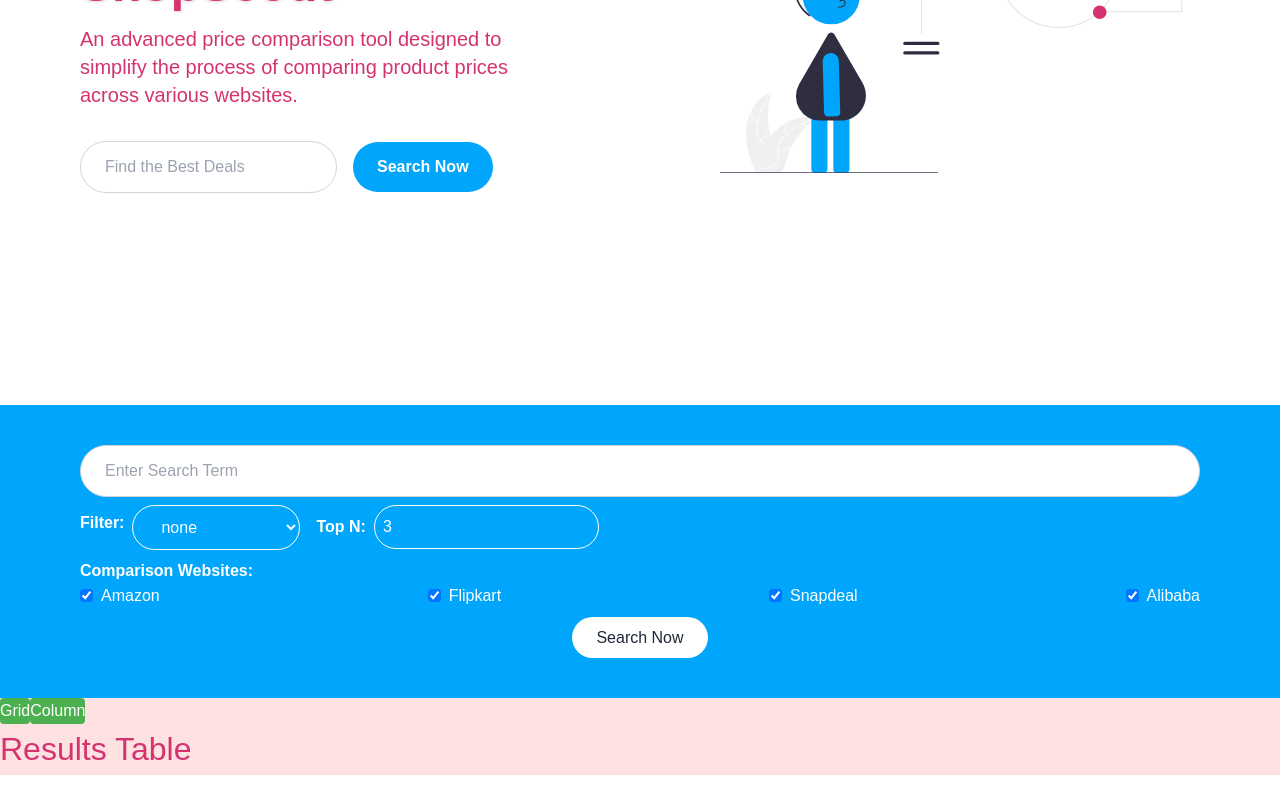
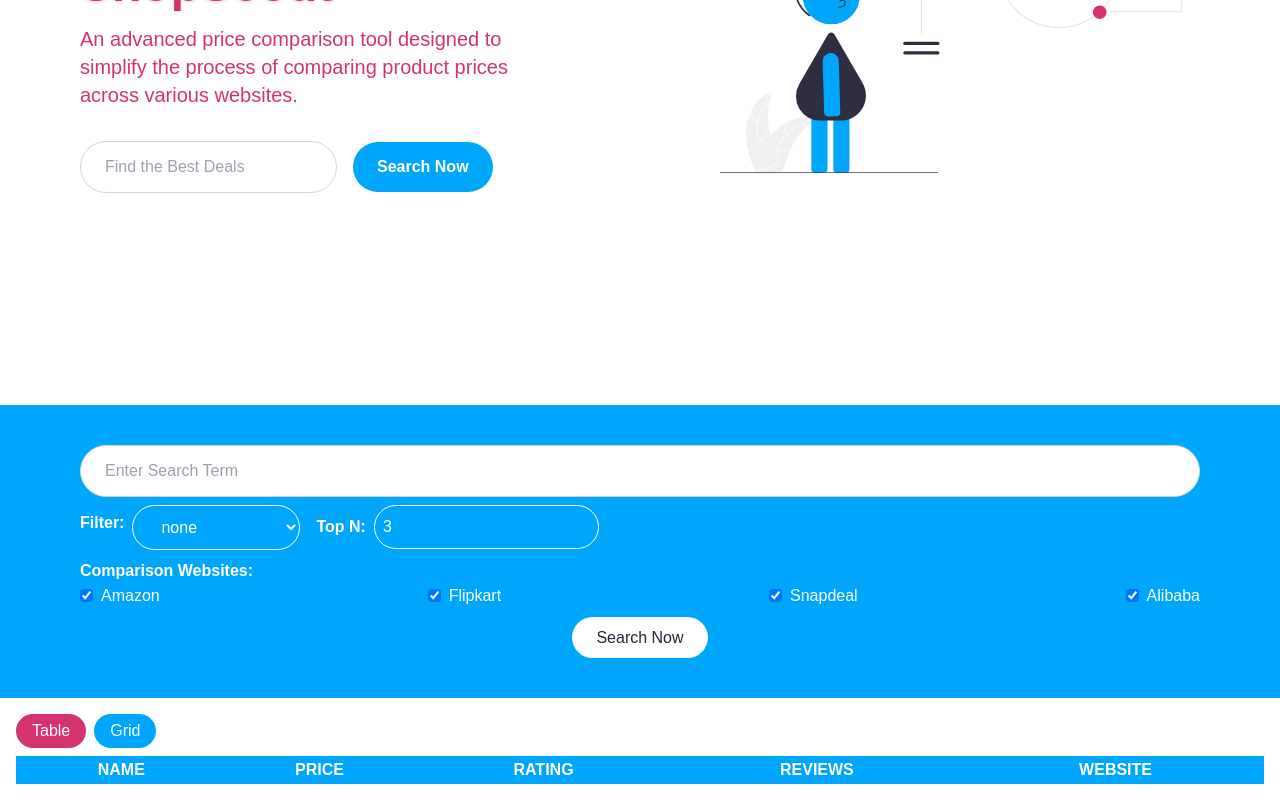
Before and after one commit to salma2vec/Shop_Scout, a React (Create React App) app in the folder client/: page / in a window 1280 px wide. Shown: the part 485-1285 px from the top of the page. Before the commit the page ends 1260 px from the top, so only its background shows below. Built offline with nearby package versions, Linux system fonts and the light colour scheme.

Commit message:
feat: implement basic table and grid view for product results

```diff
--- a/client/src/components/Button/DefaultButton.js
+++ b/client/src/components/Button/DefaultButton.js
@@ -1,10 +1,10 @@
 import React from "react";
 import PropTypes from "prop-types";
 
-const DefaultButton = ({ text, color }) => {
+const DefaultButton = ({ text, color, onClick }) => {
 
   return (
-    <button className={`px-4 py-1 text-white rounded-full ${color} hover:text-gray-400`}>
+    <button className={`px-4 py-1 text-white rounded-full ${color} hover:text-gray-400`} onClick={onClick}>
       {text}
     </button>
   );
@@ -13,6 +13,7 @@ const DefaultButton = ({ text, color }) => {
 DefaultButton.propTypes = {
   text: PropTypes.string.isRequired,
   color: PropTypes.string,
+  onClick: PropTypes.func,
 };
 
 export default DefaultButton;
--- a/client/src/components/ProductCard.jsx
+++ b/client/src/components/ProductCard.jsx
@@ -1,23 +1,28 @@
-import React from 'react'
+import React, { useEffect } from 'react'
 
-const ProductCard = ({product}) => {
+const ProductCard = ({ columns, data}) => {
+
+    useEffect(() => {
+        console.log(data)
+    }, [data])
     return (
-        <div style={styles.card}>
-            <div style={styles.cardHeader}>
-                <p style={styles.title}>Product name</p>
-                <div style={styles.cardHeaderInfo}>
-                    <strong>{product.title}</strong>
-                    <img src={product.image} width={32} height={32} alt={product.title} />
-                </div>
-            </div>
-            <div style={styles.cardFooter}>
-                <div style={styles.cardFooterInfo}>
-                    <p>From {product.website}</p>
-                    <p>Ratings {product.rating}</p>
-                    <p>Total reviews {product.reviews}</p>
-                </div>
-                <p style={styles.price}>$ {product.price.toFixed(2)}</p>
-            </div>
+        <div className='grid grid-cols-4 gap-2'>
+            {
+                data.map((product, index) => (
+                    <div key={index} style={styles.card}>
+                        <div style={styles.cardHeader}>
+                            <div style={styles.cardHeaderInfo}>
+                                <div style={styles.title}>{product.title}</div>
+                                <div>{product.website}</div>
+                            </div>
+                            <div style={styles.cardFooterInfo}>
+                                <div>{product.rating}</div>
+                                <div style={styles.price}>{product.price}</div>
+                            </div>
+                        </div>
+                    </div>
+                ))
+            }
         </div>
     )
 }
@@ -28,16 +33,20 @@ const styles = {
         flexDirection: "column",
         gap: "4px",
 		borderBottom: "1px solid #eee",
-		padding: "10px 0",
+        borderRadius: "0.5em",
+		padding: "0.5em",
+        boxShadow: "0 0 4px 1px rgba(0, 0, 0, 0.1)",
 	},
     cardHeader: {
         display: "flex",
         flexDirection: "column",
+        justifyContent: "space-between",
+        height: "80px"
     },
     cardHeaderInfo: {
         display: "flex",
         justifyContent: "space-between",
-        alignItems: "center",
+        alignItems: "start",
         gap: "4px"
     },
     cardFooter: {
@@ -46,10 +55,11 @@ const styles = {
     },
     cardFooterInfo: {
         display: "flex",
-        justifyContent: "space-between"
+        justifyContent: "space-between",
+        alignItems: "end"
     },
     title: {
-        fontSize: "12px",
+        fontSize: "0.8em",
         fontWeight: "bold"
     },
     price: {
--- a/client/src/components/ProductResults.js
+++ b/client/src/components/ProductResults.js
@@ -1,22 +1,94 @@
-import React, { useState } from "react";
+import React, { useMemo, useState } from "react";
 import PropTypes from "prop-types";
 import ResultsTable from "./ResultsTable";
 
+import { capitalize } from "../utils/textHelpers";
+import DefaultButton from "./Button/DefaultButton";
 import LoadingIcon from "../assets/icons/LoadingIcon";
 import notFoundIcon from "../assets/icons/svg/not-found.svg";
 import ProductCard from "./ProductCard";
 
 const ProductResults = ({ products, showResults, isSearching }) => {
+
+  const AVAILABLE_VIEWS = [
+    {
+      key: "table",
+      component: ResultsTable,
+    },
+    {
+      key: "grid",
+      component: ProductCard,
+    }
+  ]
+  const columns = useMemo(
+    () => [
+      {
+        Header: "",
+        accessor: "image",
+        Cell: ({ cell: { value } }) => {
+          return (
+            <img className="object-contain w-16 h-16" src={value} alt="Product" width={64} />
+          );
+        },
+      },
+      {
+        Header: "Name",
+        accessor: "title",
+        Cell: ({ cell: { value }, row: { original } }) => {
+          const url = original.link;
+          return (
+            <a
+              href={url}
+              className="text-sm"
+              target="_blank"
+            >
+              {value}
+            </a>
+          );
+        },
+      },
+      {
+        Header: "Price",
+        accessor: "price",
+      },
+      {
+        Header: "Rating",
+        accessor: "rating",
+      },
+      {
+        Header: "Reviews",
+        accessor: "reviews",
+      },
+      {
+        Header: "Website",
+        accessor: "website",
+      },
+    ],
+    []
+  );
+
+  const [ currentView, setCurrentView ] = useState("table"); // ["table", "grid"]
+
+  const handleViewChange = (view) => {
+    setCurrentView(view);
+  };
+
+  const ViewComponent = AVAILABLE_VIEWS.find(view => view.key === currentView).component;
   return (
-    <div className="bg-red-100">
+    <div className="flex flex-col gap-2 p-4">
       {/* TOOLBAR */}
-      <div>
-        <button>Grid</button>
-        <button>Column</button>
+      <div className="flex gap-2">
+        {
+          AVAILABLE_VIEWS.map((view, index) => (
+            <DefaultButton key={index} text={capitalize(view.key)} color={currentView === view.key ? "bg-teleMagenta" : "bg-vividCerulean"} onClick={() => handleViewChange(view.key)} />
+          ))
+        }
       </div>
       {/* END TOOLBAR */}
       {
-        isSearching ? <LoadingIcon /> : <ResultsTable results={products} />
+        isSearching
+        ? <LoadingIcon />
+        : <div><ViewComponent columns={columns} data={products} /></div>
       }
     </div>
   );
--- a/client/src/components/ResultsTable.js
+++ b/client/src/components/ResultsTable.js
@@ -1,11 +1,59 @@
 import React from "react";
+import { useTable, useSortBy } from "react-table";
 import PropTypes from "prop-types";
 
-const ResultsTable = ({ results }) => {
+const ResultsTable = ({ columns, data }) => {
+
+  const {
+    getTableProps,
+    getTableBodyProps,
+    getSortByToggleProps,
+    headerGroups,
+    rows,
+    prepareRow
+  } = useTable({
+    columns,
+    data
+  }, useSortBy);
+
+
   return (
-    <div>
-      <h1>Results Table</h1>
-    </div>
+    <table
+      className="w-full table-auto"
+      {...getTableProps()}
+    >
+      <thead className="font-bold text-white uppercase bg-vividCerulean">
+        {headerGroups.map(headerGroup => (
+          <tr {...headerGroup.getHeaderGroupProps()}>
+            {headerGroup.headers.map(column => (
+              <th {...column.getSortByToggleProps()}>
+              {column.render("Header")}
+              {/* Add a sort direction indicator */}
+              <span>
+                {column.isSorted
+                  ? column.isSortedDesc
+                    ? " 🔽"
+                    : " 🔼"
+                  : ""}
+              </span>
+            </th>
+            ))}
+          </tr>
+        ))}
+      </thead>
+      <tbody {...getTableBodyProps()}>
+        {rows.map((row, i) => {
+          prepareRow(row);
+          return (
+            <tr className="border-b border-teleMagenta odd:white even:bg-gray-200 hover:bg-gray-300" {...row.getRowProps()}>
+              {row.cells.map(cell => {
+                return <td className="text-sm" {...cell.getCellProps()}>{cell.render("Cell")}</td>;
+              })}
+            </tr>
+          );
+        })}
+      </tbody>
+    </table>
   );
 }
 
--- a/client/src/index.js
+++ b/client/src/index.js
@@ -1,5 +1,5 @@
 import React from 'react';
-import { createRoot } from 'react-dom';
+import { createRoot } from 'react-dom/client';
 import App from './App';
 import './index.css';
 import './DarkModeToggle.css'; // Import the DarkModeToggle.css file
--- /dev/null
+++ b/client/src/utils/textHelpers.js
@@ -0,0 +1,9 @@
+
+
+export const capitalize = (text) => {
+  return text.charAt(0).toUpperCase() + text.slice(1);
+};
+
+export const formatPrice = (price) => {
+  return `$${price.toFixed(2)}`;
+};
```
Also changed, not shown: client/package.json (+4 -3 lines).
